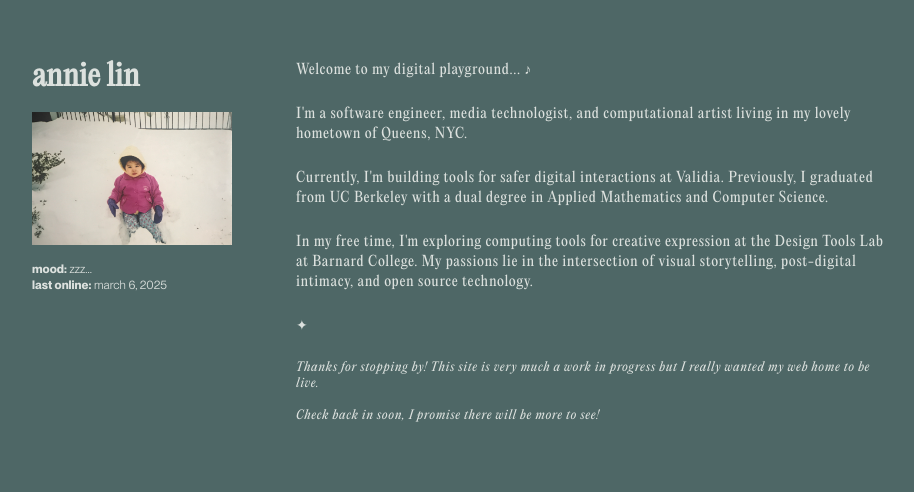
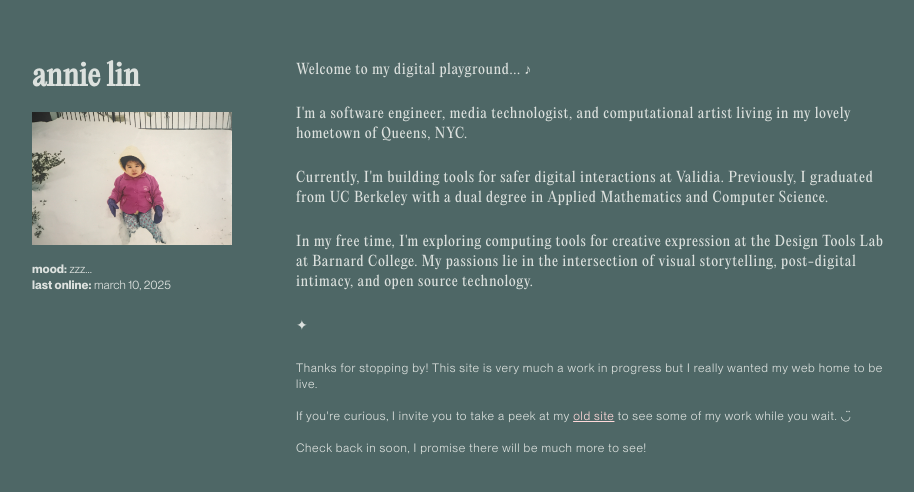
Before and after one commit to annieln/website, a Next.js app: page / in a window 1280 px wide. Shown: the part 136-628 px from the top of the page, without its empty margins (176-1090 px from the left). Built offline with nearby package versions, Linux system fonts and the light colour scheme.

Commit message:
add link to old site while this one is in progress

```diff
--- a/src/app/page.tsx
+++ b/src/app/page.tsx
@@ -13,7 +13,11 @@ export default function Home() {
           <p>{`Currently, I'm building tools for safer digital interactions at Validia. Previously, I graduated from UC Berkeley with a dual degree in Applied Mathematics and Computer Science.`}</p>
           <p>{`In my free time, I'm exploring computing tools for creative expression at the Design Tools Lab at Barnard College. My passions lie in the intersection of visual storytelling, post-digital intimacy, and open source technology.`}</p>
           ✦
-          <p className="italic font-serif text-xs pt-6">{`Thanks for stopping by! This site is very much a work in progress but I really wanted my web home to be live.`}<br/><br/>{`Check back in soon, I promise there will be more to see!`}</p>
+          <p className="font-sans text-xs pt-6">{`Thanks for stopping by! This site is very much a work in progress but I really wanted my web home to be live.`}
+            <br/><br/>
+            If you're curious, I invite you to take a peek at my <a href="https://annieln.github.io/" className="text-(--primary) text-bold underline">old site</a> to see some of my work while you wait. ◡̈
+            <br/><br/>
+            {`Check back in soon, I promise there will be much more to see!`}</p>
         </div>
       </div>
     </>
--- a/src/components/Profile.tsx
+++ b/src/components/Profile.tsx
@@ -23,7 +23,7 @@ const Profile = () => {
           <span className="font-bold">mood:</span> zzz...
         </p>
         <p>
-          <span className="font-bold">last online:</span> march 6, 2025
+          <span className="font-bold">last online:</span> march 10, 2025
         </p>
       </div>
     </>
```
